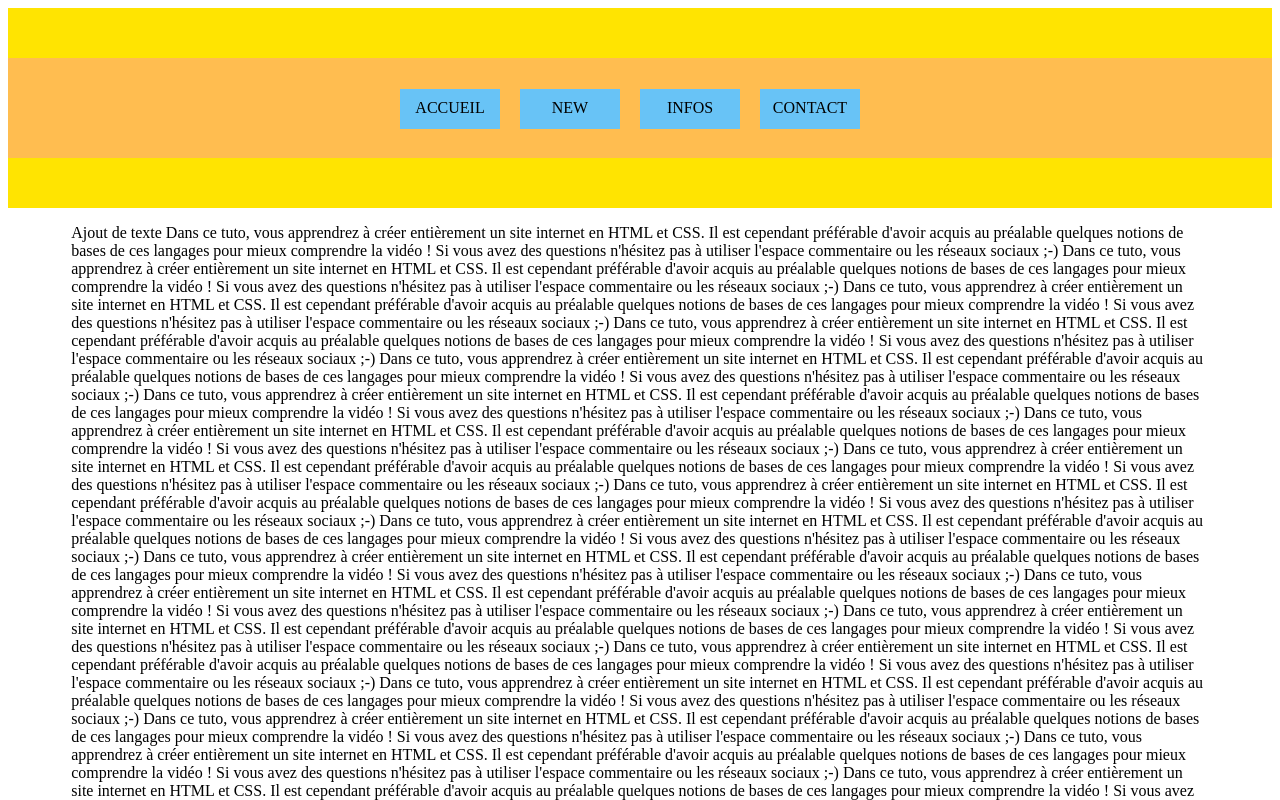
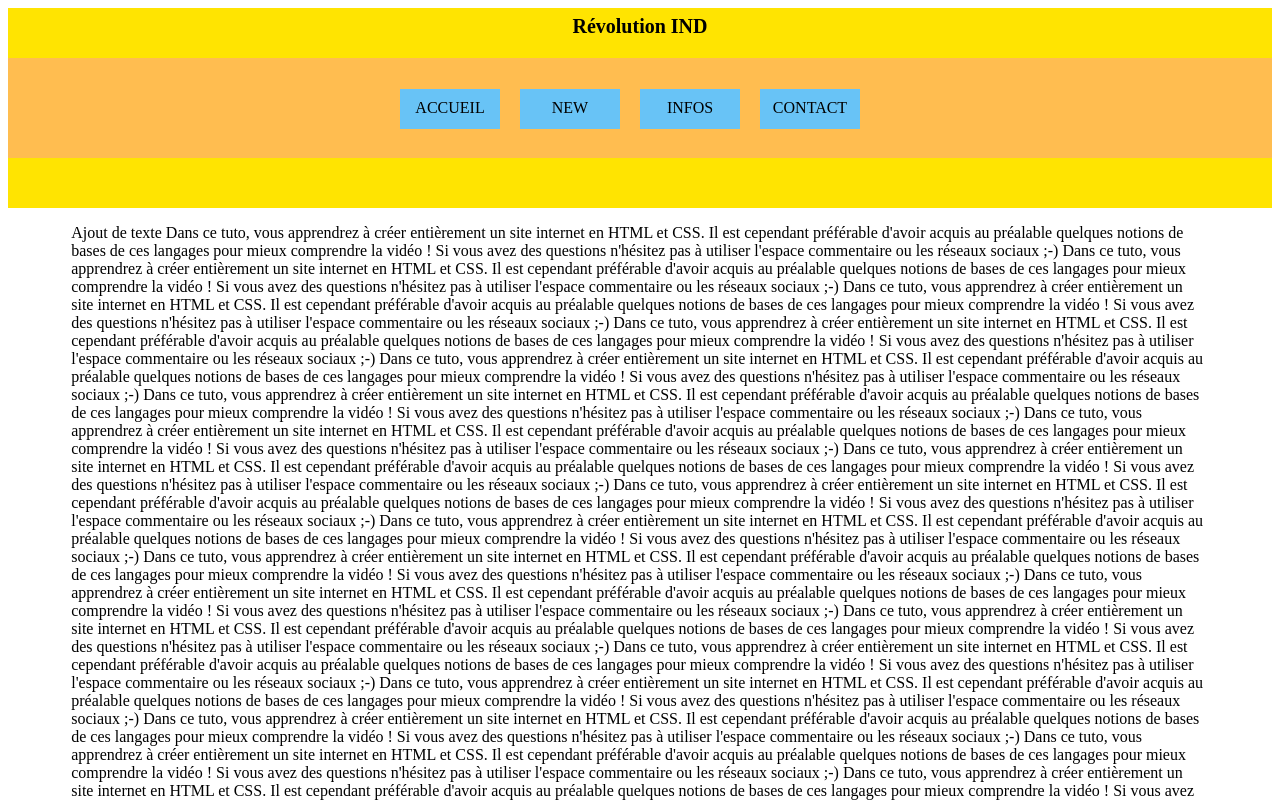
Before and after one commit to cyprien123/cyprienjulien, a plain HTML site: page index.html in a window 1280 px wide. Shown: the top 800 px of the page. Drawn offline with Linux system fonts and the light colour scheme.

Commit message:
de 26.4min a 34.30min

```diff
--- a/index.html
+++ b/index.html
@@ -5,8 +5,9 @@
 
 	</head>
 	<body>
+		<div id="site">
 		<div id="banner1">
-
+			<p>Révolution IND</p>
 		</div>
 		<div id="menu">
 			<ul>
@@ -45,10 +46,12 @@
 			Dans ce tuto, vous apprendrez à créer entièrement un site internet en HTML et CSS. Il est cependant préférable d'avoir acquis au préalable quelques notions de bases de ces langages pour mieux comprendre la vidéo ! Si vous avez des questions n'hésitez pas à utiliser l'espace commentaire ou les réseaux sociaux ;-)
 			Dans ce tuto, vous apprendrez à créer entièrement un site internet en HTML et CSS. Il est cependant préférable d'avoir acquis au préalable quelques notions de bases de ces langages pour mieux comprendre la vidéo ! Si vous avez des questions n'hésitez pas à utiliser l'espace commentaire ou les réseaux sociaux ;-)
 			Dans ce tuto, vous apprendrez à créer entièrement un site internet en HTML et CSS. Il est cependant préférable d'avoir acquis au préalable quelques notions de bases de ces langages pour mieux comprendre la vidéo ! Si vous avez des questions n'hésitez pas à utiliser l'espace commentaire ou les réseaux sociaux ;-)
+			<br /><br /><br /><br /><br /><br /><br /><br /><br /><br /><br /><br /><br /><br /><br /><br /><br /><br /><br /><br /><br /><br /><br /><br /><br /><br /><br /><br /><br /><br /><br /><br /><br /><br /><br /><br /><br />
 			</p>
 		</div>
 		<div id="footer">
 			<p>3TTR // Tous droit réservés</p>
 		</div>
+		</div>
 	</body>
 </html>
--- a/style/style.css
+++ b/style/style.css
@@ -1,5 +1,16 @@
 body{
 	margin: 0,
+}
+
+#banner1 p{
+	text-align: center;
+	position: relative;
+	margin: 0;
+	font-weight: bold;
+	font-size: 20px;
+	top: 7px;
+	height: 50px;
+	width: 100%;
 }
 
 #banner1 {
@@ -7,7 +18,9 @@ body{
 	background-color: #FFE401;
 	height: 50px;
 	width: 100%;
+	margin: 0;
 }
+
 #menu{
 	min-width: 400px;
 	width: 100%;
@@ -65,7 +78,6 @@ body{
 	display: block;
 	background-color:FFE401;
 	height: 50px;
-
 }
 
 #footer p{
```
